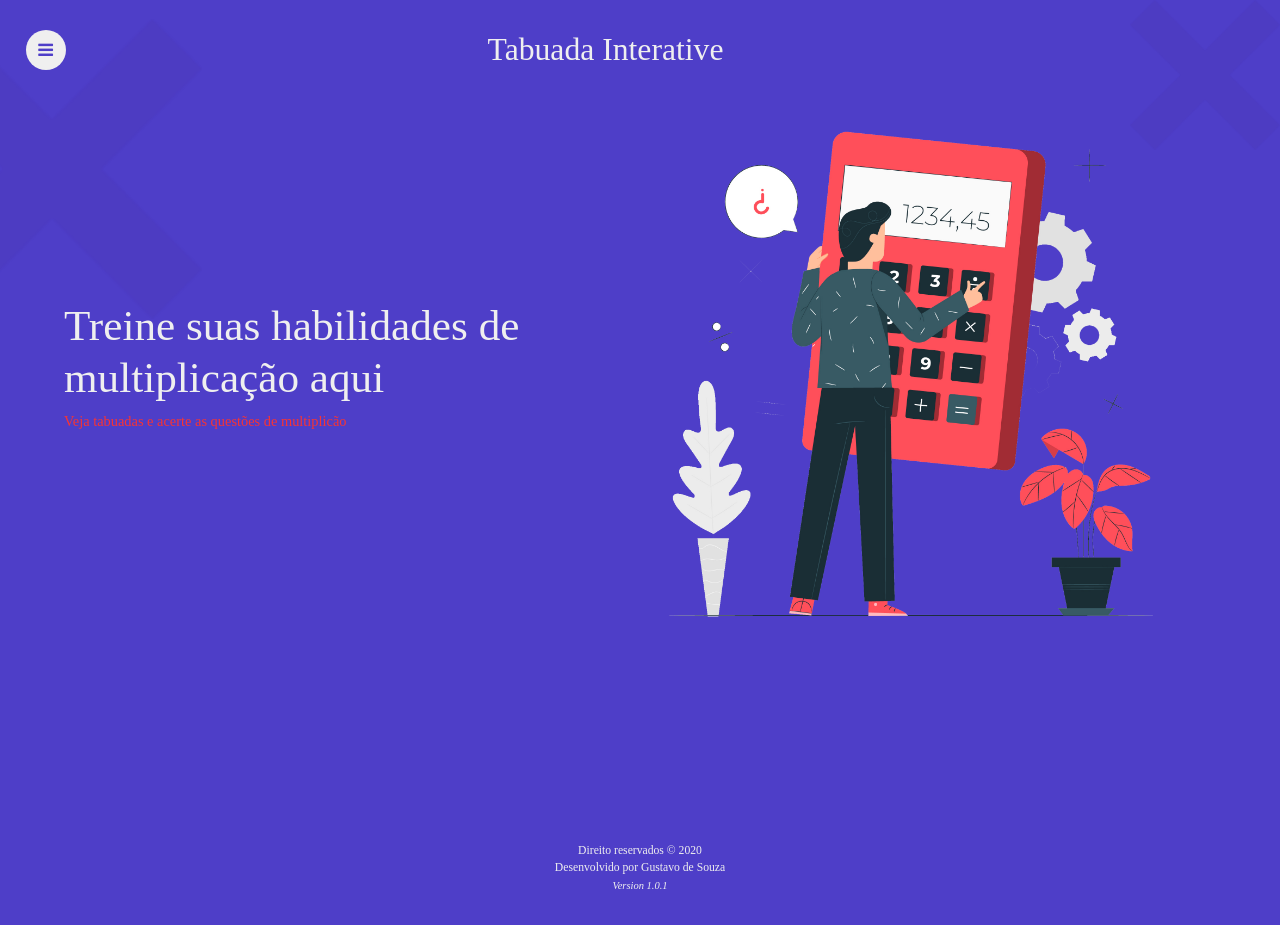
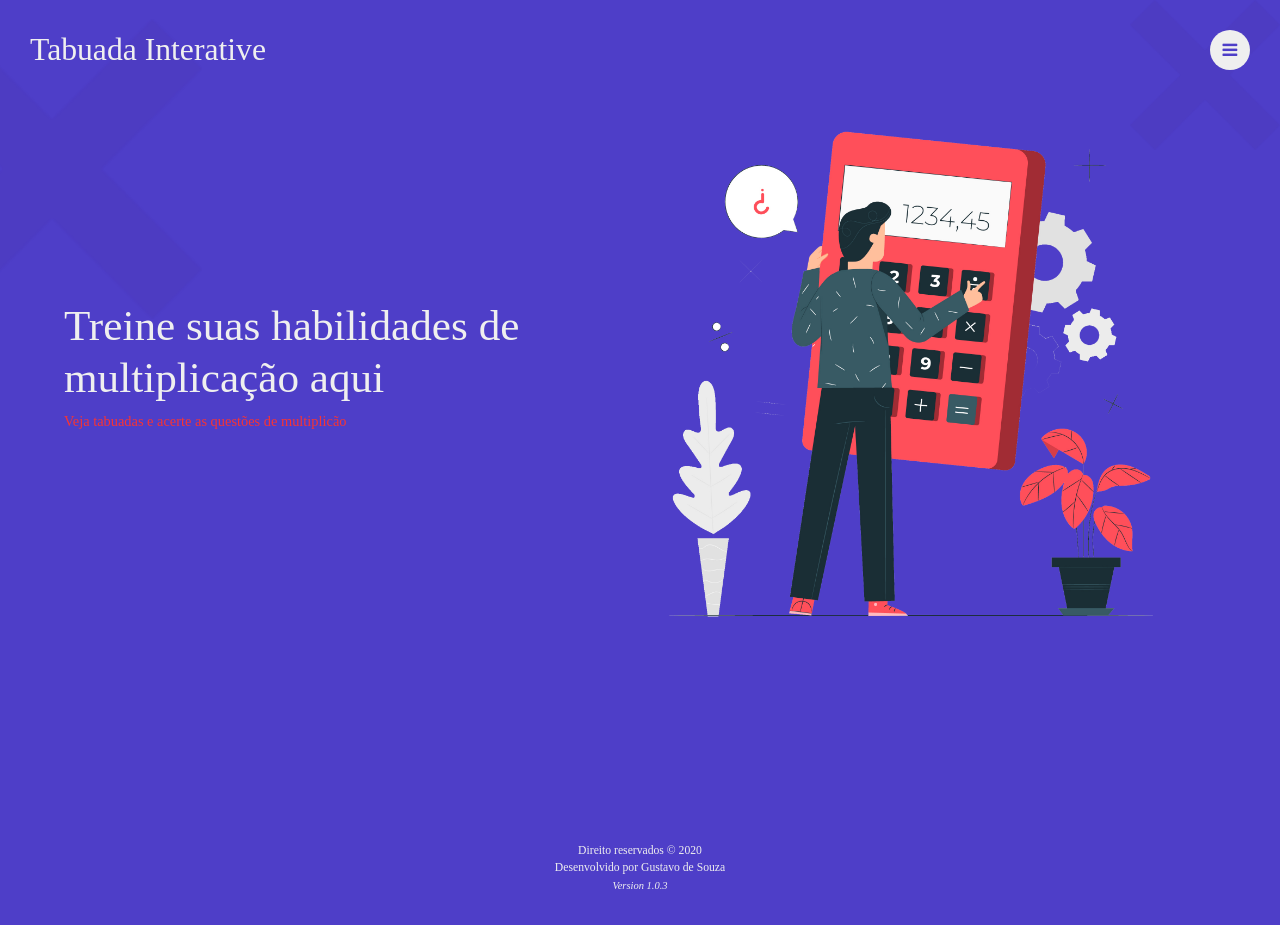
Before and after one commit to GustavoSou2/Projeto-tabuada, a plain HTML site: page index.html in a window 1280 px wide. Drawn offline with nearby package versions, Linux system fonts and the light colour scheme.

Commit message:
Atualização de bug da implementação

```diff
--- a/css/main.css
+++ b/css/main.css
@@ -25,20 +25,29 @@ body {
 #bar {
     width: 100%;
     height: calc(15vh - 20px);
+    display: flex;
+}
+.container-logo {
+    width: 70%;
+    height: calc(15vh - 20px);
+
 }
 #logo-bar {
     width: 385px;
     height: auto;
+    margin: 0 30px 0;
     line-height: calc(15vh - 20px);
     position: relative;
-    left: 50%;
-    transform: translateX(-50%);
-
     color: #efefef;
     font-size: 2.2rem;
 }
 /* menu */
 /* closed */
+.content-icon-open-menu {
+    width: 30%;
+    height: calc(15vh - 20px);
+    float: right;
+}
 .container-icon-open-menu {
     width: 40px;
     height: 40px;
@@ -48,11 +57,11 @@ body {
     align-items: center;
     border-radius: 50% 50%;
     position: relative;
-    left: 2vw;
+    margin: 0 30px 0;
     top: 50%;
     cursor: pointer;
     transform: translateY(-50%);
-    float: left;
+    float: right;
 }
 .fa-bars {
     font-size: 1.2rem;
@@ -67,7 +76,7 @@ body {
     overflow: hidden;
     z-index: 9999;
     top: 0;
-    left: 0;
+    right: 0;
     background-color: rgba(64, 50, 164, 95%);
 }
 .fa-close {
@@ -95,11 +104,13 @@ body {
     width: 95%;
     height: fit-content;
     display: block;
+    float: right;
     margin: 0 auto 0;
 }
 .item-menu {
     width: 100%;
     height: auto;
+    text-align: right;
     font-size: 1.4rem;
     display: block;
     padding: 7px 0;
@@ -135,9 +146,9 @@ body {
 .hidden {
     display: none;
 }
-.hidden-left {
-    position: absolute;
-    left: -400px;
+.hidden-right {
+    position: fixed;
+    right: -400px;
     top: 0;
     transition: .6s ease-in;
 }
@@ -147,7 +158,7 @@ body {
 }
 .appear-auto {
     position: fixed;
-    left: 0;
+    right: 0;
     top: 0;
     transition: .6s ease-in;
 }
--- a/css/mult-table.css
+++ b/css/mult-table.css
@@ -26,25 +26,12 @@ body {
     width: 100%;
     height: calc(15vh - 20px);
 }
-#logo-bar {
-    width: 370px;
-    height: auto;
-    line-height: calc(15vh - 20px);
-    position: relative;
-    left: 50%;
-    transform: translateX(-50%);
-
-    color: #efefef;
-    font-size: 2.2rem;
+/* back main screen */
+.content-btn-back {
+    width: 100px;
+    height: calc(15vh - 20px);
+    float: left;
 }
-@media (max-width: 700px) {
-    #logo-bar {
-        width: 295px;
-        font-size: 1.4rem;
-    }
-}
-/* back main screen */
-
 .container-icon-open-menu {
     width: auto;
     height: calc(15vh - 20px);
@@ -59,6 +46,26 @@ body {
 .fa-angle-double-left {
     font-size: 2rem;
     color: #efefef;
+}
+/* logo */
+.container-logo {
+    width: 70%;
+    height: calc(15vh - 20px);
+    float: left;
+}
+#logo-bar {
+    width: 100%;
+    height: auto;
+    line-height: calc(15vh - 20px);
+    color: #efefef;
+    font-size: 2.2rem;
+    text-align: start;
+}
+@media (max-width: 700px) {
+    #logo-bar {
+        width: 295px;
+        font-size: 1.4rem;
+    }
 }
 /* element > Card question */
 #case-screen-main {
--- a/css/quiz-style.css
+++ b/css/quiz-style.css
@@ -26,25 +26,13 @@ body {
     width: 100%;
     height: calc(15vh - 20px);
 }
-#logo-bar {
-    width: 410px;
-    height: auto;
-    line-height: calc(15vh - 20px);
-    position: relative;
-    left: 50%;
-    transform: translateX(-50%);
-
-    color: #efefef;
-    font-size: 2.2rem;
+/* back main screen */
+/* Open */
+.content-btn-back {
+    width: 100px;
+    height: calc(15vh - 20px);
+    float: left;
 }
-@media (max-width: 700px) {
-    #logo-bar {
-        width: 295px;
-        font-size: 1.4rem;
-    }
-}
-    /* back main screen */
-/* Open */
 .container-icon-open-menu {
     width: auto;
     height: calc(15vh - 20px);
@@ -59,6 +47,27 @@ body {
 .fa-angle-double-left {
     font-size: 2rem;
     color: #efefef;
+}
+
+/* logo */
+.container-logo {
+    width: 70%;
+    height: calc(15vh - 20px);
+    float: left;
+}
+#logo-bar {
+    width: 100%;
+    height: auto;
+    line-height: calc(15vh - 20px);
+    color: #efefef;
+    font-size: 2.2rem;
+    text-align: start;
+}
+@media (max-width: 700px) {
+    #logo-bar {
+        width: 295px;
+        font-size: 1.4rem;
+    }
 }
 /* element > Card question */
 #case-screen-main {
--- a/index.html
+++ b/index.html
@@ -12,29 +12,34 @@
 <body>
     <header id="main-screen">
         <div id="bar">
-            <div class="container-icon-open-menu appear">
-                <i class="fa fa-bars"></i>
+            <div class="container-logo">
+                <h1 id="logo-bar">Tabuada Interative</h1>
             </div>
-            <div class="container-menu hidden-left">
+            <div class="content-icon-open-menu">
+                <div class="container-icon-open-menu appear">
+                    <i class="fa fa-bars"></i>
+                </div>
+            </div>
+            <div class="container-menu hidden-right">
                     <i class="fa fa-close"></i>
                 <nav class="sub-container-menu">
                     <ul class="menu">
                         <li class="item-menu">
+                            <a href="#" class="nav-item-menu">Iníco</a>
                             <i class="fa fa-home"></i>
-                            <a href="#" class="nav-item-menu">Iníco</a>
                         </li>
                         <li class="item-menu">
+                            <a href="./mult-table.html" class="nav-item-menu">Tabuada</a>
                             <i class="fa fa-times"></i>
-                            <a href="./mult-table.html" class="nav-item-menu">Tabuada</a>
                         </li>
                         <li class="item-menu">
+                            <a href="./quiz.html" class="nav-item-menu">Quiz</a>
                             <i class="fa fa-question"></i>
-                            <a href="./quiz.html" class="nav-item-menu">Quiz</a>
                         </li>
                     </ul>
                 </nav>
             </div>
-            <h1 id="logo-bar">Tabuada Interative</h1>
+
         </div>
         <section id="case-home-main">
             <section class="container-home-element element-image">
@@ -56,7 +61,7 @@
     </header>
     <footer>
         <p id="copyright-comment">Direito reservados &copy; 2020 <br> Desenvolvido por Gustavo de Souza <br> <i> Version
-                1.0.1</i> </p>
+                1.0.3</i> </p>
     </footer>
     <script src="https://code.jquery.com/jquery-3.5.1.js" integrity="sha256-QWo7LDvxbWT2tbbQ97B53yJnYU3WhH/C8ycbRAkjPDc="
         crossorigin="anonymous"></script>
--- a/script/main.js
+++ b/script/main.js
@@ -15,7 +15,7 @@ var statusMenu = false;
 window.onload = () => {
     btnOpenMenu.addEventListener('click', function (){
         if(!statusMenu) {
-            caseMenu.classList.remove('hidden-left');
+            caseMenu.classList.remove('hidden-right');
             caseMenu.classList.add('appear-auto');
             btnOpenMenu.classList.add('hidden');
         }
@@ -23,7 +23,7 @@ window.onload = () => {
             itemMenu.style.animation = "";
             itemMenu.addEventListener('click', () => {
                 caseMenu.classList.remove('appear-auto');
-                caseMenu.classList.add('hidden-left');
+                caseMenu.classList.add('hidden-right');
                 btnOpenMenu.classList.add('appear')
             })
             setTimeout(() => {
@@ -35,7 +35,7 @@ window.onload = () => {
 
     btnCloseMenu.addEventListener('click', () => {
         caseMenu.classList.remove('appear-auto');
-        caseMenu.classList.add('hidden-left');
+        caseMenu.classList.add('hidden-right');
         btnOpenMenu.classList.add('appear')
     })
 }
```
Also changed, not shown: mult-table.html (+10 -5 lines), quiz.html (+9 -5 lines).
